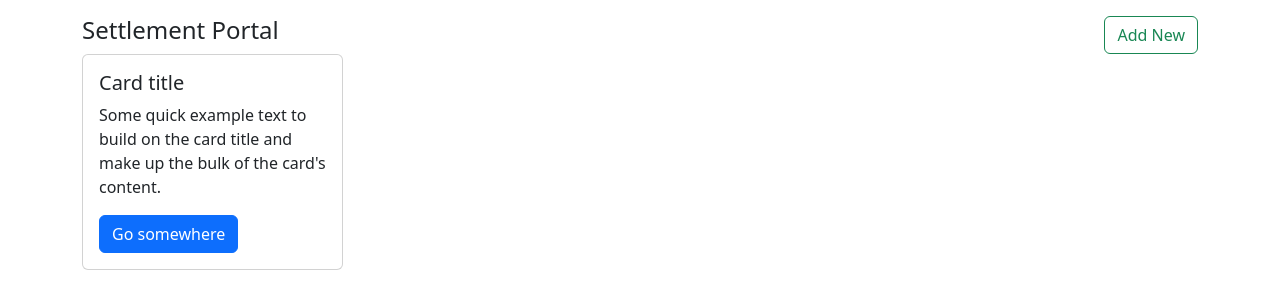
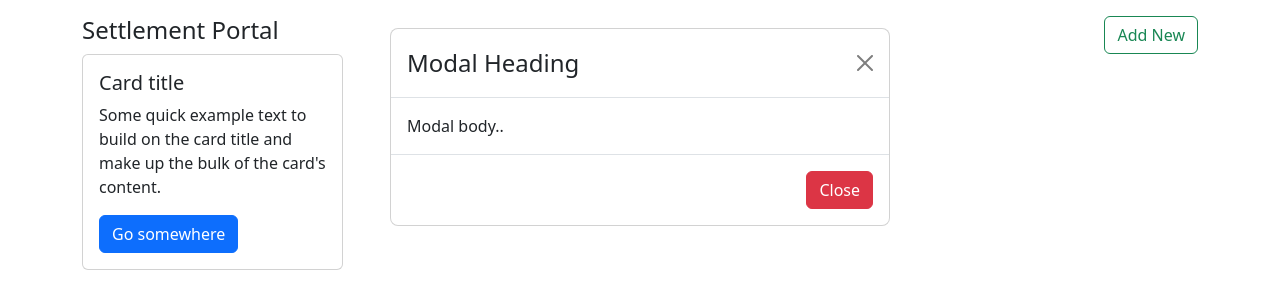
Before and after one commit to Peltimies/gulaari, an Angular app: page / in a window 1280 px wide. Both pictures are taken after a click on the button "Add New". Shown: the top 308 px of the page. Built offline with nearby package versions, Linux system fonts and the light colour scheme.

Commit message:
feat: implement modal dialog for adding new entries
>Added a Bootstrap modal component
>Implemented the openModal() function
>Connected the "Add New" button to the modal functionality

```diff
--- a/src/app/app.component.html
+++ b/src/app/app.component.html
@@ -4,7 +4,7 @@
       <h4>Settlement Portal</h4>
     </div>
     <div class="col-6 text-end">
-      <button class="btn btn-outline-success">Add New</button>
+      <button class="btn btn-outline-success" (click)="openModal()">Add New</button>
     </div>
   </div>
   <div class="row">
@@ -19,3 +19,29 @@
     </div>
   </div>
 </div>
+
+
+<!-- The Modal -->
+<div class="modal" id="myModal">
+  <div class="modal-dialog">
+    <div class="modal-content">
+
+      <!-- Modal Header -->
+      <div class="modal-header">
+        <h4 class="modal-title">Modal Heading</h4>
+        <button type="button" class="btn-close" data-bs-dismiss="modal"></button>
+      </div>
+
+      <!-- Modal body -->
+      <div class="modal-body">
+        Modal body..
+      </div>
+
+      <!-- Modal footer -->
+      <div class="modal-footer">
+        <button type="button" class="btn btn-danger" data-bs-dismiss="modal">Close</button>
+      </div>
+
+    </div>
+  </div>
+</div>
--- a/src/app/app.component.ts
+++ b/src/app/app.component.ts
@@ -11,4 +11,11 @@ import { RouterOutlet } from '@angular/router';
 })
 export class AppComponent {
   title = 'gulaari';
+
+  openModal() {
+    const modal = document.getElementById('myModal');
+    if(modal != null) {
+      modal.style.display = 'block';
+    }
+  }
 }
--- a/src/styles.css
+++ b/src/styles.css
@@ -1 +1,9 @@
 /* You can add global styles to this file, and also import other style files */
+body {
+    background-color: #2A2B2E;
+}
+
+.card-header {
+    background-color: #383A3F !important;
+
+}
```
Also changed, not shown: 2 other files (tests, documents, lock files or other folders).
